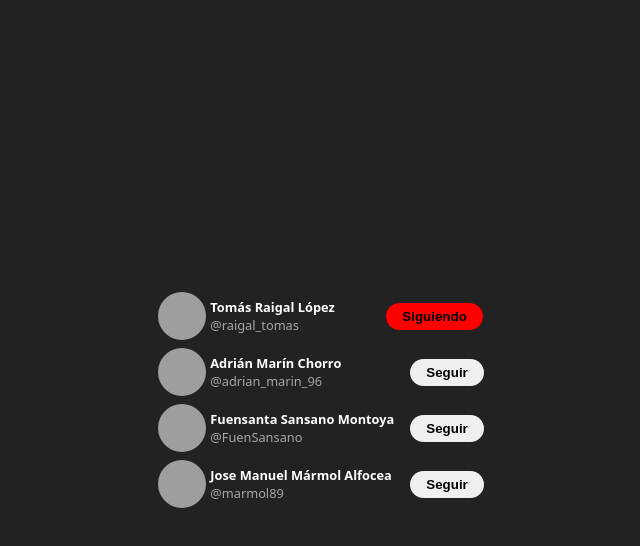
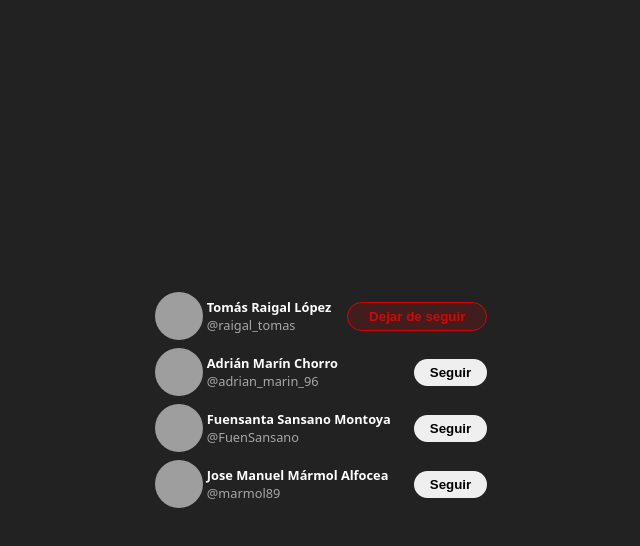
Before and after one commit to tomasrl18/react-course, a React (Vite) app in the folder projects/00-hola-mundo/: page / in a window 1280 px wide. In both pictures the pointer is over the button "Siguiendo". Shown: the top 546 px of the page, without its empty margins (319-959 px from the left). Built offline with nearby package versions, Linux system fonts and the light colour scheme; grey boxes are pictures that could not be loaded.

Commit message:
Aditional change: Change button text on hover when following

```diff
--- a/projects/00-hola-mundo/src/App.css
+++ b/projects/00-hola-mundo/src/App.css
@@ -38,10 +38,37 @@
 }
 
 .tw-follow-card-button:hover {
-    background-color: #09f;
+    opacity: .8;
+}
+
+.tw-follow-card-text {
+    display: block;
+}
+
+.tw-follow-card-button.is-following {
+    border: 1px solid #bbb;
+    background: transparent;
+    color: #fff;
+    width: 140px;
+
 }
 
 .tw-follow-card-button.is-following:hover {
-    border: 1px solid #222;
-    background: red;
+    background: #000;
+    background-color: rgba(255, 0, 0, 0.178);
+    color: red;
+    border: 1px solid red;
 }
+
+.tw-follow-card-button.is-following:hover .tw-follow-card-text {
+    display: none;
+}
+
+.tw-follow-card-button.is-following:hover .tw-follow-card-stopFollow {
+    display: block;
+}
+
+.tw-follow-card-stopFollow {
+    display: none;
+
+}
--- a/projects/00-hola-mundo/src/TwitterFollowCard.jsx
+++ b/projects/00-hola-mundo/src/TwitterFollowCard.jsx
@@ -28,7 +28,8 @@
 
             <aside>
                 <button className={buttonClassName} onClick={handleClick}>
-                    {text}
+                    <span className="tw-follow-card-text">{text}</span>
+                    <span className="tw-follow-card-stopFollow">Dejar de seguir</span>
                 </button>
             </aside>
         </article>
```
